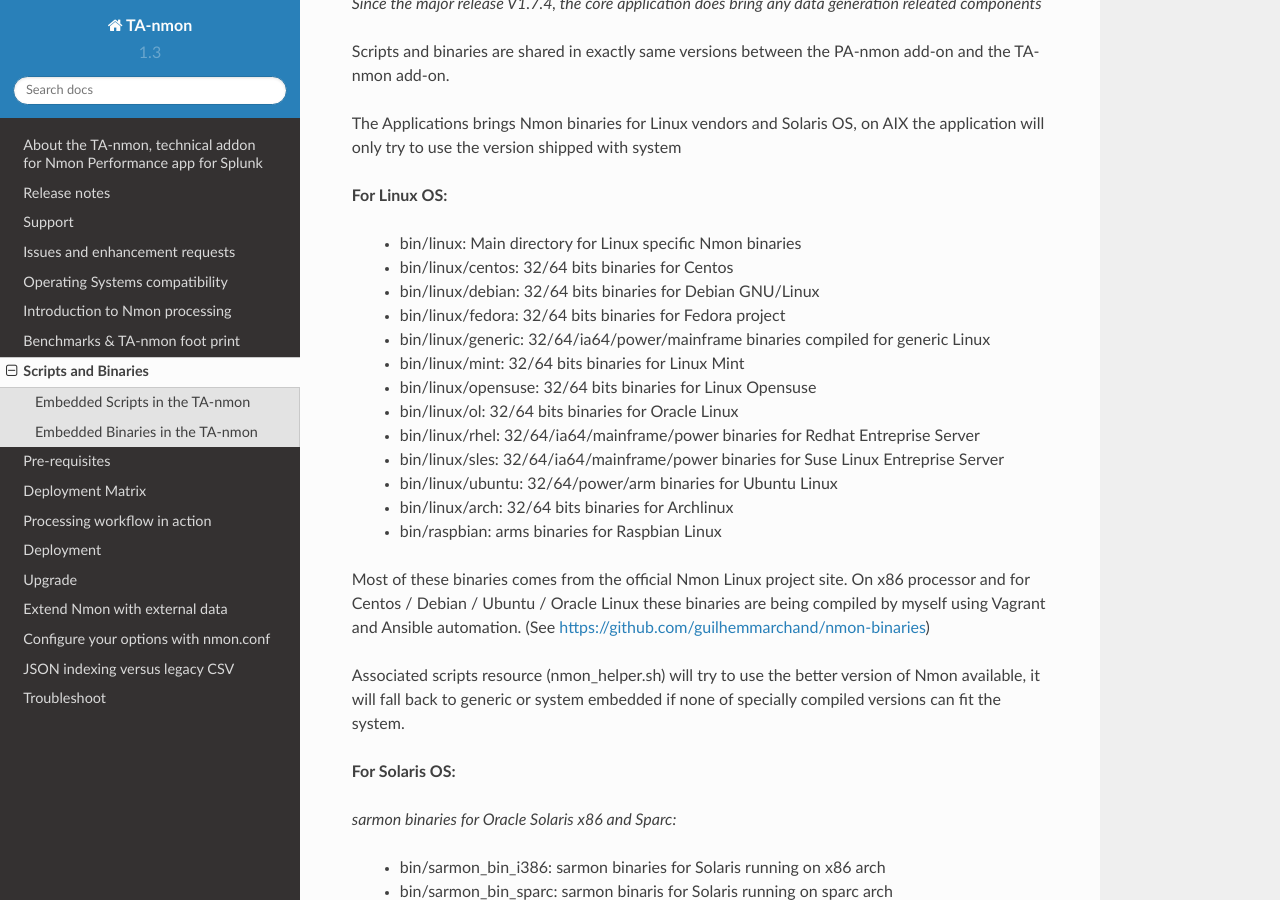
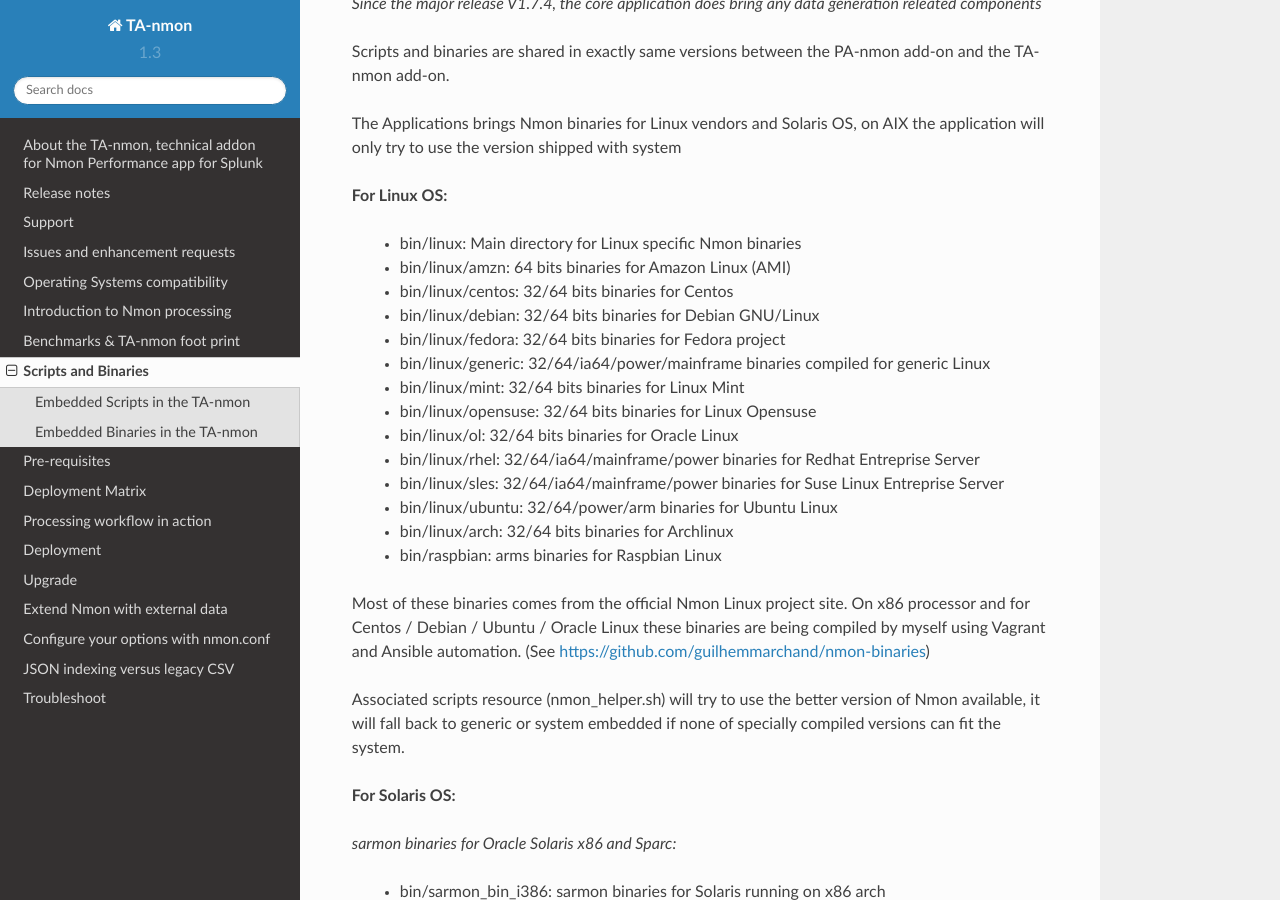
Before and after one commit to guilhemmarchand/TA-nmon, a Sphinx documentation site: the page built from docs/binaries.rst, in a window 1280 px wide and 900 px high, scrolled down 1432 px. Built offline with Sphinx 7.4.7 and the Read the Docs theme 2.0.0, drawn with Linux system fonts in a browser that asks for light colours.

Commit message:
documentation update

```diff
--- a/docs/binaries.rst
+++ b/docs/binaries.rst
@@ -61,6 +61,7 @@
 **For Linux OS:**
 
  * bin/linux: Main directory for Linux specific Nmon binaries
+ * bin/linux/amzn: 64 bits binaries for Amazon Linux (AMI)
  * bin/linux/centos: 32/64 bits binaries for Centos
  * bin/linux/debian: 32/64 bits binaries for Debian GNU/Linux
  * bin/linux/fedora: 32/64 bits binaries for Fedora project
```
